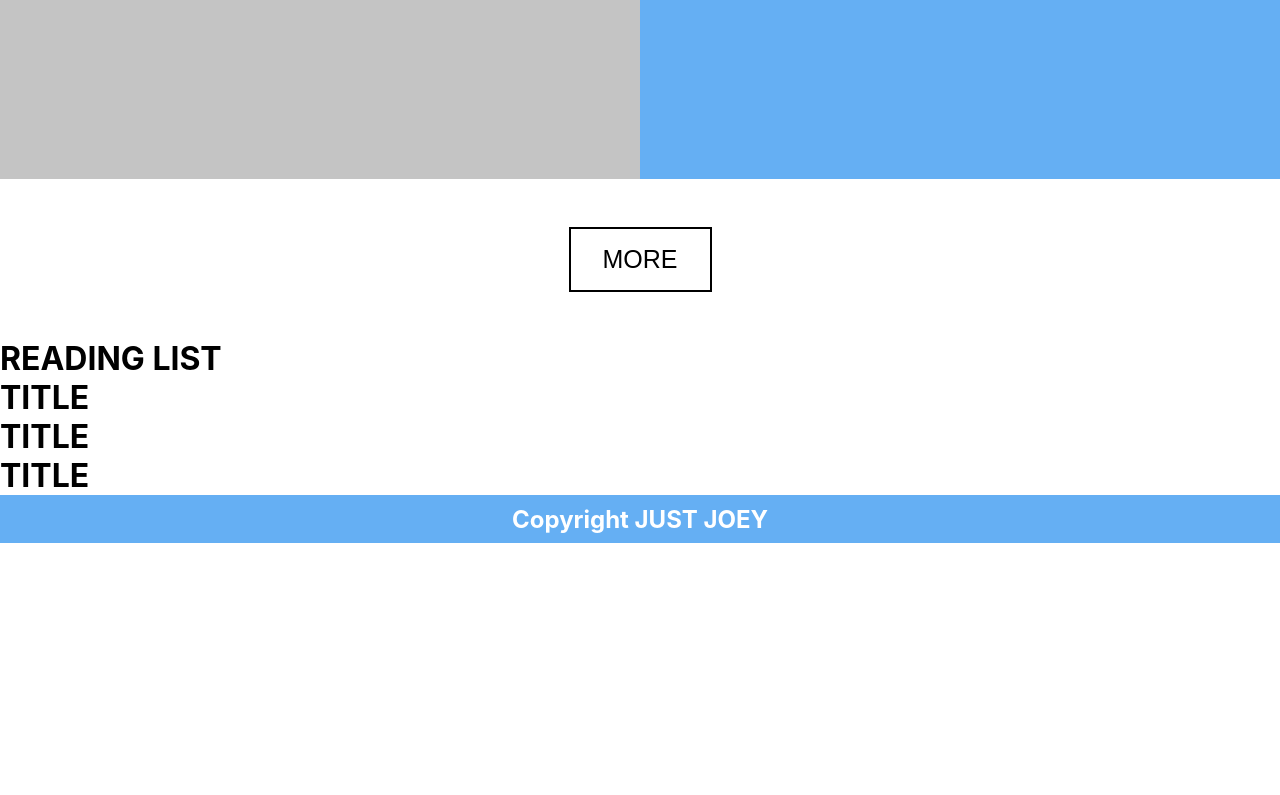
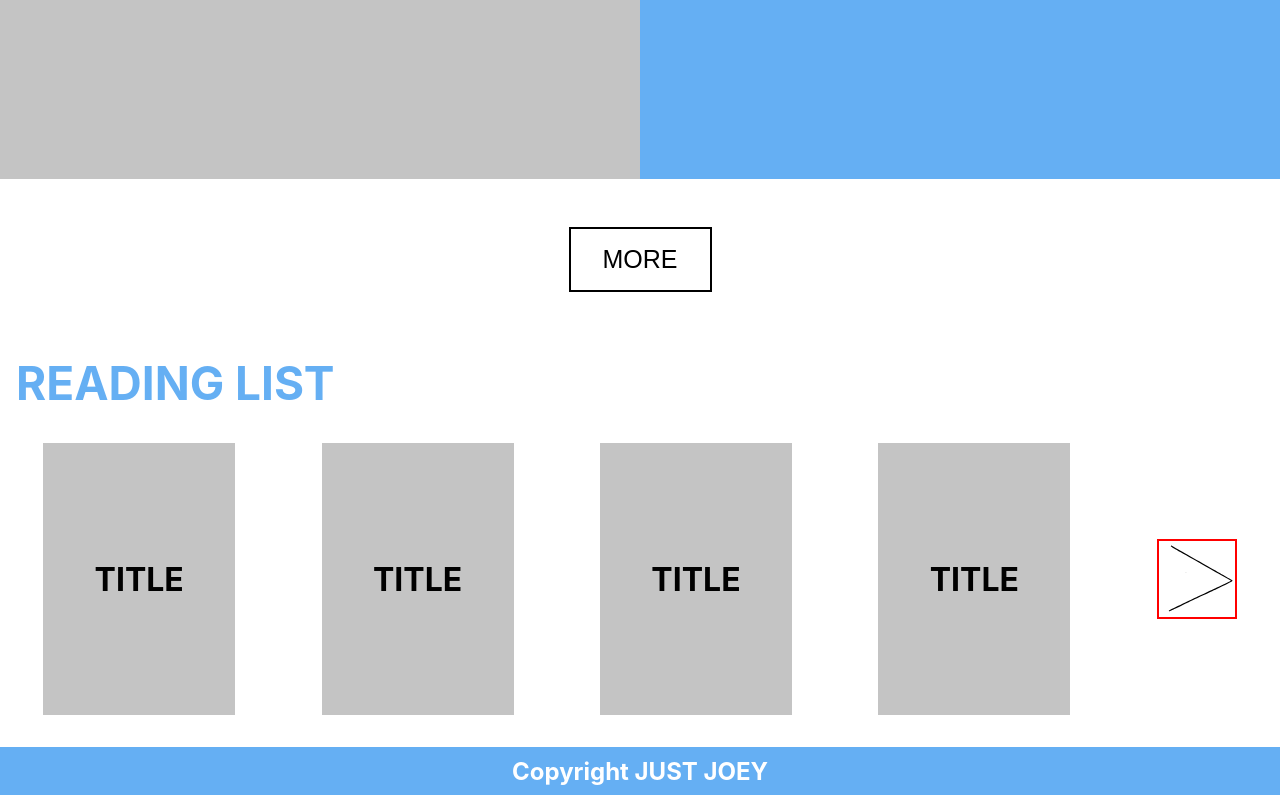
Before and after one commit to 0JustJoey0/React_App, a React (Create React App) app: page / in a window 1280 px wide. Shown: the part 2525-3320 px from the top of the page. Before the commit the page ends 3068 px from the top, so only its background shows below. Built offline with nearby package versions, Linux system fonts and the light colour scheme.

Commit message:
reading list done

```diff
--- a/src/App.css
+++ b/src/App.css
@@ -66,7 +66,7 @@ img{
 
 /*PROJECTS*/
 
-.projects-title, .roles-title{
+.projects-title, .roles-title, .reading-title {
     margin: 1rem;
     font-size: 46px;
     color:#65AFF3;
@@ -140,10 +140,35 @@ img{
 }
 
 
+/*READING LIST*/
+
+
+.reading-wrapper{
+    margin: 2rem 0rem;
+    display: flex;
+    justify-content: space-around;
+    align-items: center;
+}
+
+.books-wrapper {
+    width: 15%;
+    min-height: 17rem;
+    background-color: var(--grey-color);
+    display: flex;
+    justify-content: center;
+    align-items: center;
+}
+
+.arrow{
+    height: 5rem;
+    width: 5rem;
+    border: 2px solid red;
+}
+
+
 
 
 /*FOOTER*/
-
 .footer-wrapper{
     min-height: 3rem;
     display: flex;
--- a/src/components/RList.js
+++ b/src/components/RList.js
@@ -1,4 +1,5 @@
 import Books from "./Books"
+import arrow from "../Photos/arrow.svg"
 
 
 
@@ -8,7 +9,8 @@ function RList() {
             <Books className="Book1"/>
             <Books className="Book2"/>
             <Books className="Book3"/>
-            <div className="arrow"></div>
+            <Books className="Book4"/>
+            <img className="arrow" src={arrow} alt="arrow"/>
         </div>
     )
 }
```
Also changed, not shown: src/Photos/arrow.svg (added).
